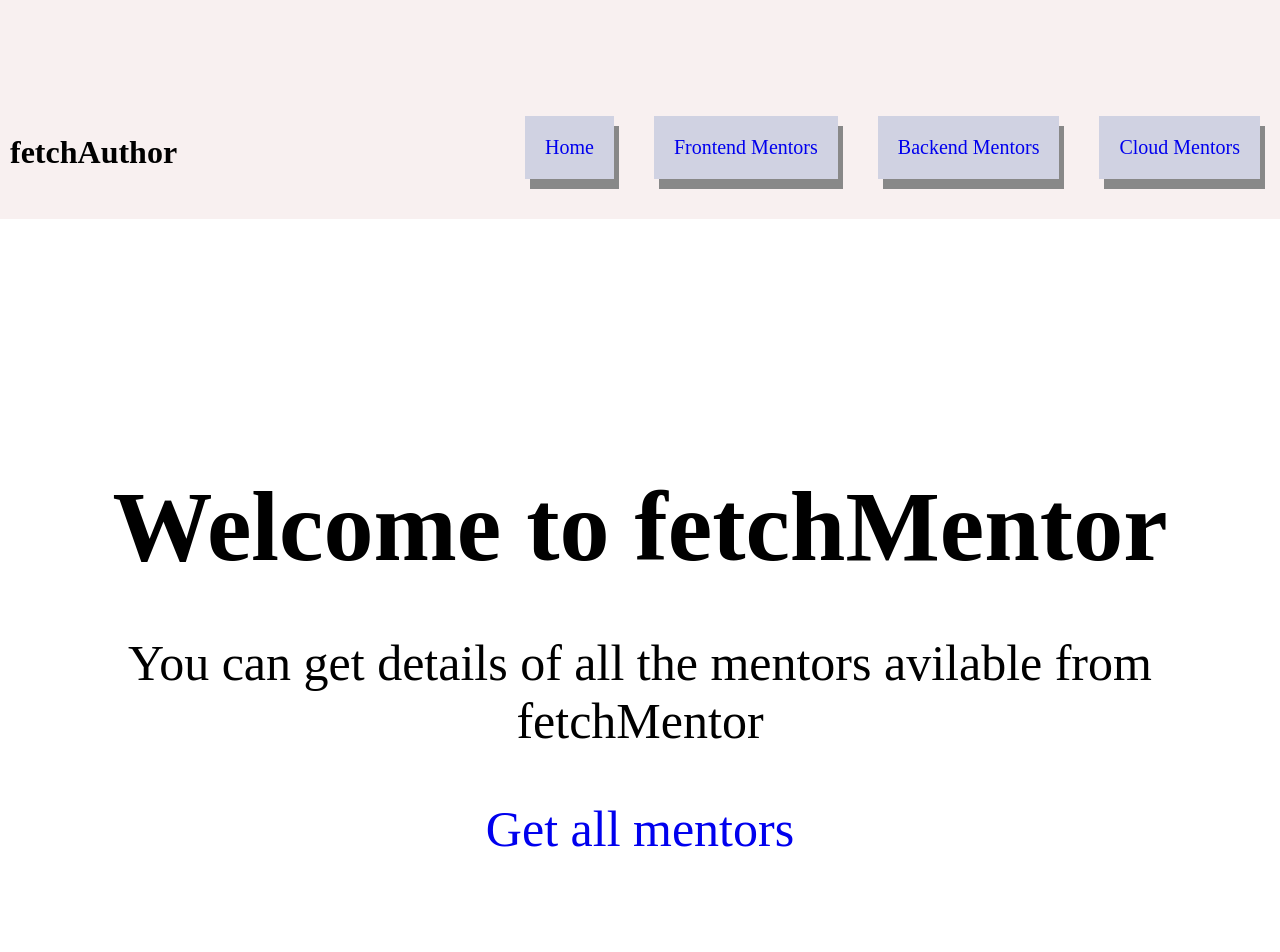
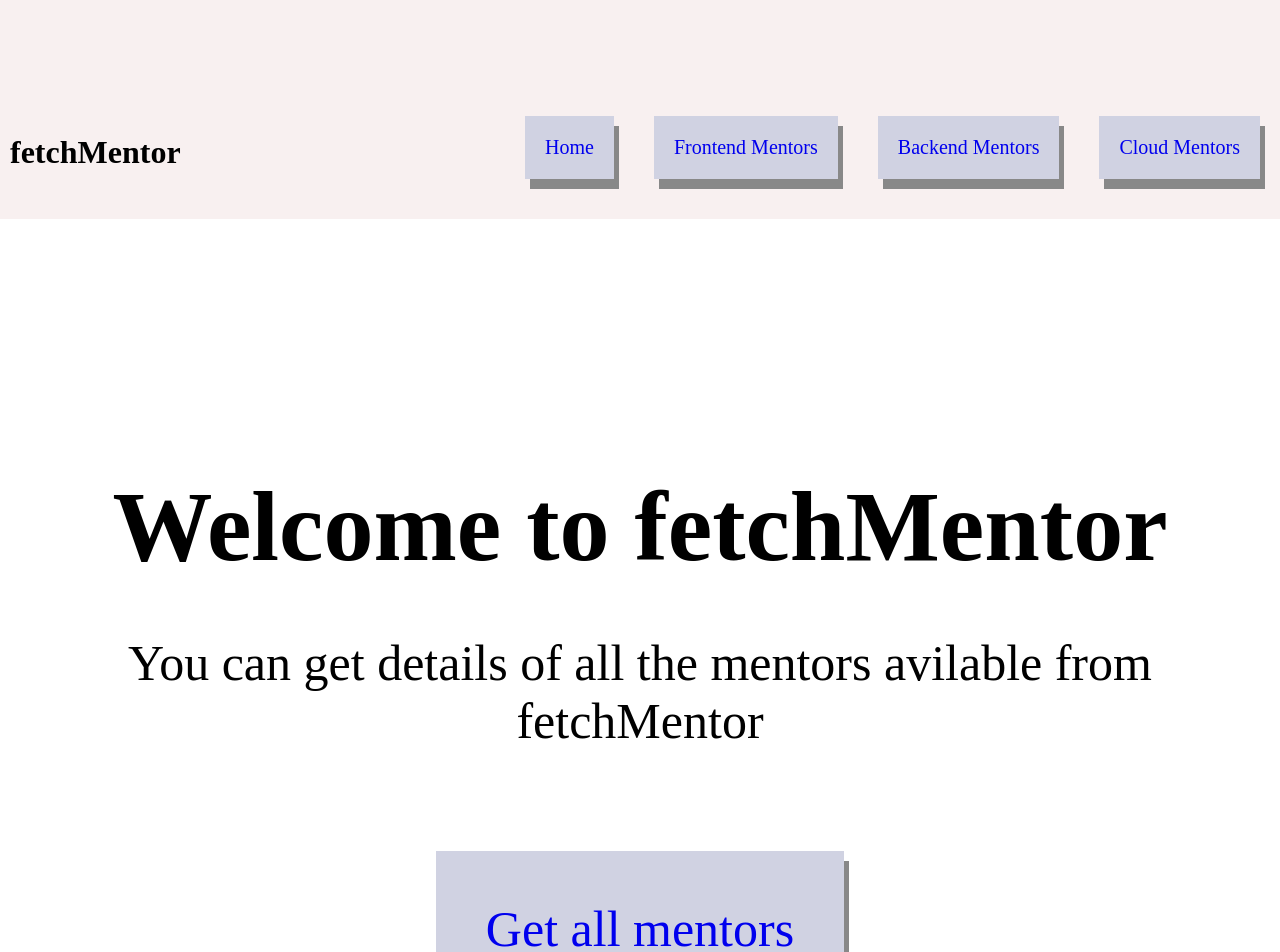
Before and after one commit to Adaking-slack/alt-school-assignment-, a React (Create React App) app: page / in a window 1280 px wide. Shown: the top 952 px of the page. Before the commit the page ends 858 px from the top, so only its background shows below. Built offline with nearby package versions, Linux system fonts and the light colour scheme.

Commit message:
new commit

```diff
--- a/src/components/Home.js
+++ b/src/components/Home.js
@@ -11,7 +11,7 @@ export default function Home() {
                 <h1>Welcome to fetchMentor</h1>
                 <p>You can get details of all the mentors avilable from fetchMentor</p>
 
-                <NavLink to='/User' className="">Get all mentors</NavLink>
+                <NavLink to='/User' className={HomeCSS.text}>Get all mentors</NavLink>
 </div>
         </div>
 
--- a/src/components/Home.module.css
+++ b/src/components/Home.module.css
@@ -6,4 +6,13 @@
 
 .intro p{
     padding: 1em;
+    margin-bottom: 2em;
 }
+
+.text{
+    background-color: #D0D2E2;
+    padding: 1em;
+    box-shadow: 5px 10px #888888;
+
+
+}
--- a/src/components/sideBar.js
+++ b/src/components/sideBar.js
@@ -6,7 +6,7 @@ export default function SideBar() {
 
                 <div id="sidebar">
              <div className="logo">
-                    <h1>fetchAuthor </h1>
+                    <h1>fetchMentor </h1>
 </div>
 
                     <nav>
```
